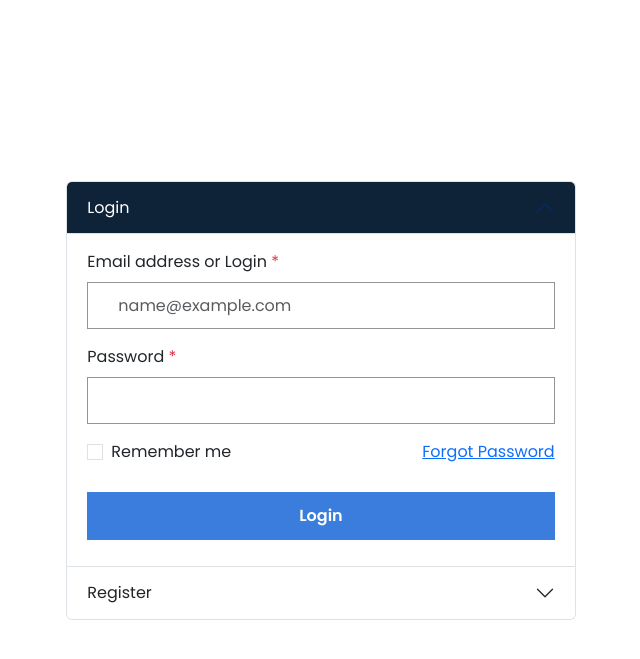
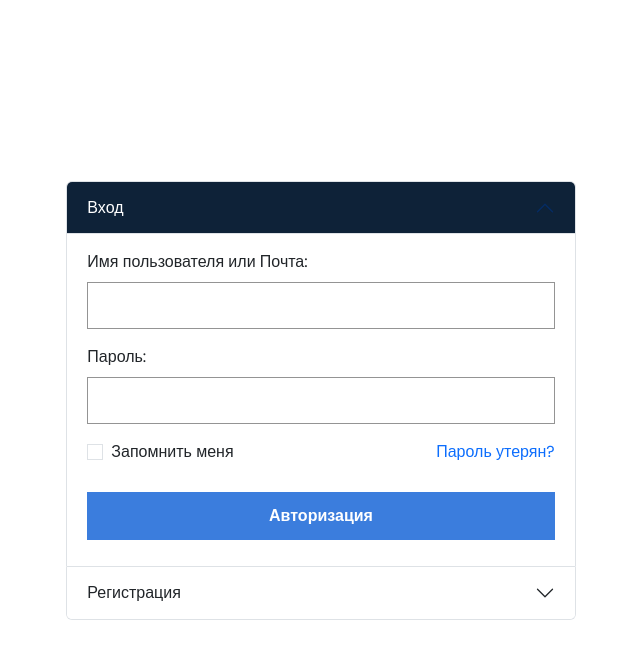
Before and after one commit to ELMedoedo/Project_Planner, a Flask app: page /login in a window 1280 px wide. Shown: the top 659 px of the page, without its empty margins (319-959 px from the left). Run offline with Flask 3, Linux system fonts and the light colour scheme.

Commit message:
Синхронизация имен с forms

```diff
--- a/forms.py
+++ b/forms.py
@@ -1,9 +1,18 @@
 from flask_wtf import FlaskForm
-from wtforms import StringField, PasswordField, SubmitField
+from wtforms import StringField, PasswordField, SubmitField, BooleanField, URLField
+
 from wtforms.validators import DataRequired
 
 class LoginForm(FlaskForm):
+    label1 = StringField("Вход" )
+    label2 = StringField("Регистрация" )
+    username_email = StringField("Имя пользователя или Почта:" , validators=[DataRequired()])
     username = StringField("Имя пользователя:" , validators=[DataRequired()])
+    email = StringField("Почта:" , validators=[DataRequired()])
     password = PasswordField("Пароль: " , validators=[DataRequired()])
+    password_sec = PasswordField("Подтвердите пароль: " , validators=[DataRequired()])
     # hidden_tag = HiddenField
-    submit = SubmitField("Отправить")
+    submit_in = SubmitField("Авторизация")
+    submit_reg = SubmitField("Регистрация")
+    save_login = BooleanField("Запомнить меня")
+    forgot_pas = SubmitField("Пароль утерян?")
--- a/templates/login.html
+++ b/templates/login.html
@@ -23,36 +23,36 @@
             <div class="accordion-item">
               <h2 class="accordion-header">
                 <button class="accordion-button" type="button" data-bs-toggle="collapse" data-bs-target="#collapseOne" aria-expanded="true" aria-controls="collapseOne">
-                  Login
+                  {{ form.label1.label }}
                 </button>
               </h2>
               <div id="collapseOne" class="accordion-collapse collapse show" data-bs-parent="#accordionExample">
                 <div class="accordion-body">
                   <form action="#" class="row g-3">
                     <div class="col-md-12">
-                      <label for="exampleFormControlInput1" class="form-label">Email address or Login
-                        <span class="text-danger">*</span>
+                      <label for="exampleFormControlInput1" class="form-label">{{ form.username_email.label }}
+                        <!-- <span class="text-danger">*</span> -->
                       </label>
-                      <input type="email" class="form-control" id="exampleFormControlInput1" placeholder="name@example.com">
+                      <input type="email" class="form-control" id="inputEmail_chek">
                     </div>
                     <div class="col-md-12">
-                      <label for="inputPassword5" class="form-label">Password
-                        <span class="text-danger">*</span>
+                      <label for="inputPassword5" class="form-label">{{ form.password.label }}
+                        <!-- <span class="text-danger">*</span> -->
                       </label>
-                      <input type="password" id="inputPassword5" class="form-control" aria-describedby="passwordHelpBlock">
+                      <input type="password" id="inputPassword_chek" class="form-control" aria-describedby="passwordHelpBlock">
                     </div>
                     <div class="d-flex justify-content-between">
                       <div class="form-check">
                         <input type="chekbox" class="form-check-input">
-                        <label for="chekbox">Remember me</label>
+                        <label for="chekbox">{{ form.save_login.label }}</label>
                       </div>
                       <a href="#" class="f-passwords">
-                        <u>Forgot Password</u>
+                        <u>{{ form.forgot_pas.label() }}</u>
                       </a>
                     </div>
                     <div class="col-md-12">
                       <button class="btn border-0" type="submit" >
-                        Login
+                        {{ form.submit_in.label }}
                       </button>
                     </div>
                   </form>
@@ -62,26 +62,32 @@
             <div class="accordion-item">
               <h2 class="accordion-header">
                 <button class="accordion-button collapsed" type="button" data-bs-toggle="collapse" data-bs-target="#collapseTwo" aria-expanded="false" aria-controls="collapseTwo">
-                  Register
+                  {{ form.submit_reg.label}}
                 </button>
               </h2>
               <div id="collapseTwo" class="accordion-collapse collapse" data-bs-parent="#accordionExample">
                 <div class="accordion-body">
                   <form action="#" class="row g-3">
                     <div class="col-md-12">
-                      <label for="exampleFormControlInput1" class="form-label">Email address or Login
+                      <label for="exampleFormControlInput1" class="form-label">{{ form.email.label }}
                         <span class="text-danger">*</span>
                       </label>
-                      <input type="email" class="form-control" id="exampleFormControlInput1" placeholder="name@example.com">
+                      <input type="email" class="form-control" id="exampleFormControlInput1" placeholder="name@ya.ru">
                     </div>
                     <div class="col-md-12">
-                      <label for="inputPassword5" class="form-label">Password
+                      <label for="exampleFormControlInput1" class="form-label">{{ form.username.label }}
+                        <span class="text-danger">*</span>
+                      </label>
+                      <input type="email" class="form-control" id="exampleFormControlInput1" placeholder="name">
+                    </div>
+                    <div class="col-md-12">
+                      <label for="inputPassword5" class="form-label">{{ form.password.label }}
                         <span class="text-danger">*</span>
                       </label>
                       <input type="password" id="inputPassword5" class="form-control" aria-describedby="passwordHelpBlock">
                     </div>
                     <div class="col-md-12">
-                      <label for="inputPassword5" class="form-label">Confirm your password
+                      <label for="inputPassword5" class="form-label">{{ form.password_sec.label }}
                         <span class="text-danger">*</span>
                       </label>
                       <input type="password" id="inputPassword5" class="form-control" aria-describedby="passwordHelpBlock">
@@ -90,7 +96,7 @@
                     </div>
                     <div class="col-md-12">
                       <button class="btn border-0" type="submit">
-                        Register
+                        {{ form.submit_reg.label }}
                       </button>
                     </div>
                   </form>
```
Also changed, not shown: route.py (added).
